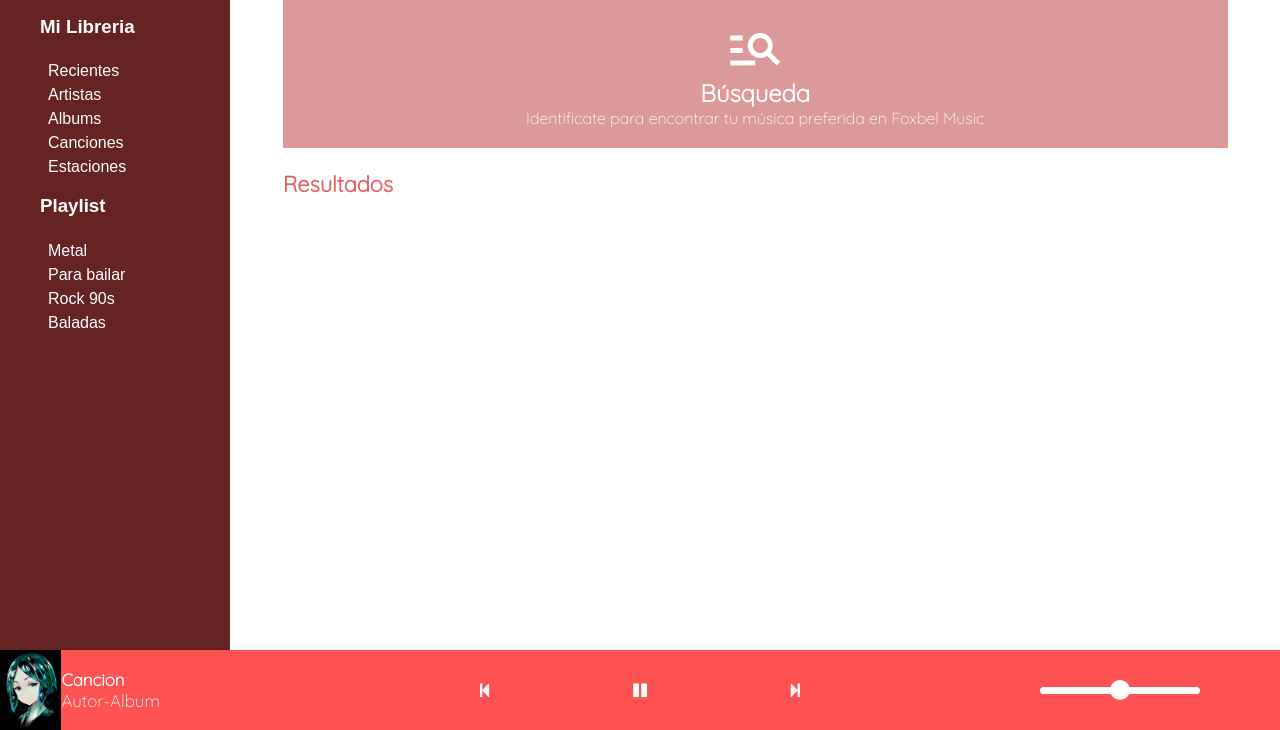
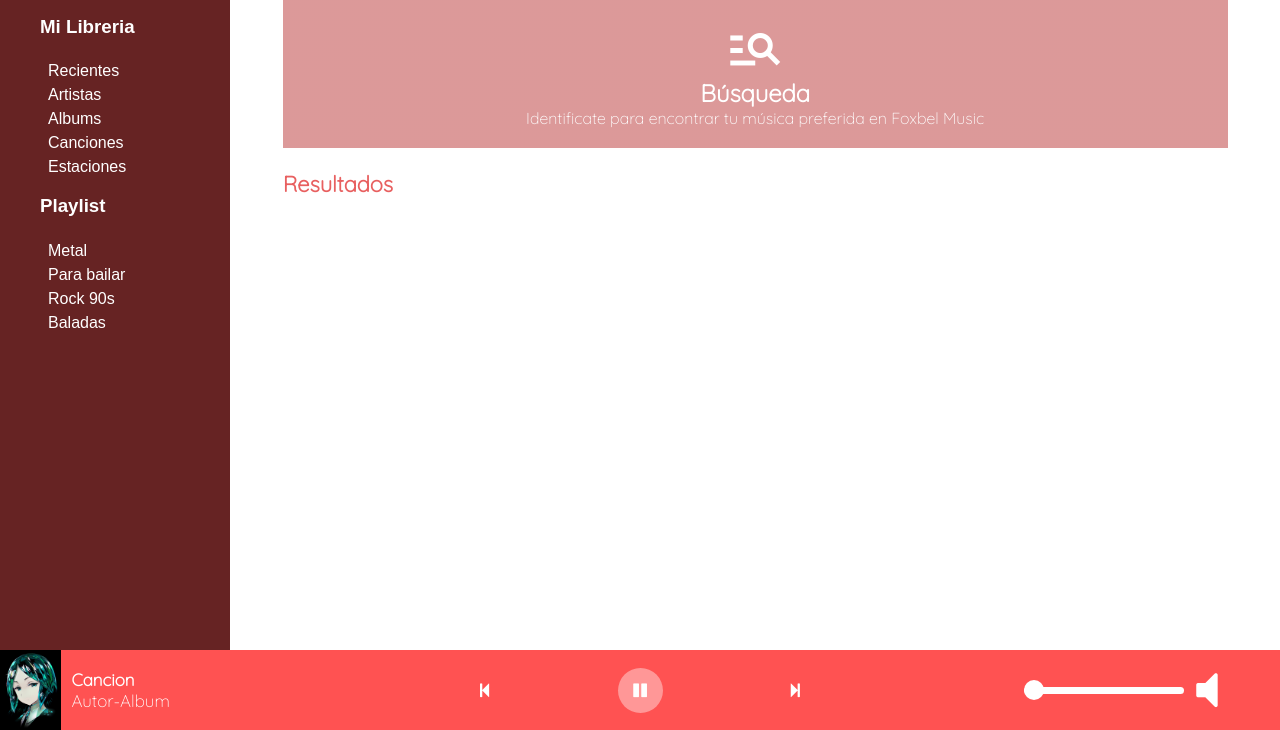
Before and after one commit to ElEmilAntonio/Foxbel, a website built with webpack: page index.html in a window 1280 px wide. Shown: the part 70-800 px from the top of the page. Built offline with nearby package versions, Linux system fonts and the light colour scheme; a script that the page names is missing.

Commit message:
Details on player and useless classes -a

```diff
--- a/index.html
+++ b/index.html
@@ -81,24 +81,25 @@
 	<footer class="color-white">
 		<div id="informacion-cancion">
 		  <img src="../local_storage/images/icon-musico.jpg" class="cuadro-imagen">
-		  <div >
+		  <div>
 		   <strong>Cancion</strong><br>
 		   Autor-Album
 		  </div>
 		</div>
-		<div id="control-reproduccion" class="wi-14 display-flex">
-		  <div id="anterior" class="button go-left">
+		<div id="control-reproduccion">
+		  <div id="boton-anterior">
 		 	<i class="fa fa-step-backward"></i>
 		  </div>
-		  <div id="pause" class="button">
+		  <div id="boton-pausa">
 		 	<i class="	fa fa-pause"></i>
 		  </div>
-		  <div id="siguiente" class="button go-right">
-		 	<i class="	fa fa-step-forward"></i>
+		  <div id="boton-siguiente">
+		 	<i class="fa fa-step-forward"></i>
 		  </div>
 		</div>
-		<div id="control-audio" class="wi-43">
-			<input type="range" name="volume" min="0" max="100" step="1" class="slider go-right">
+		<div id="control-audio">
+			<input type="range" name="volume" min="0" max="100" step="1" class="slider go-right" value="0">
+			<i class="fa fa-volume-off font-bigger"></i>
 		</div>
 	</footer>
 </body>
--- a/src/css/index_menu.css
+++ b/src/css/index_menu.css
@@ -58,14 +58,11 @@
   }
 
   .cuadro-imagen{
-  height:100%;
-  width:auto;
+    height:100%;
+    width:auto;
+    margin-right: 10px;
   }
 
-
-  .wi-14{
-  width: 14%;
-  }
 
   .color-icon{
   color: #BDBDBD;
@@ -100,6 +97,8 @@
 
   #control-reproduccion{
     width: 25%;
+    display: flex;
+    align-items: center;
     justify-content: space-between;
     margin:auto 0;
   }
@@ -110,6 +109,10 @@
     align-items: center;
     width: 25%;
     margin: 0;
+  }
+
+  #control-audio i{
+    margin-left: 10px;
   }
 
   #boton-pausa{
```
Also changed, not shown: dist/css/index.css, dist/index.html.
